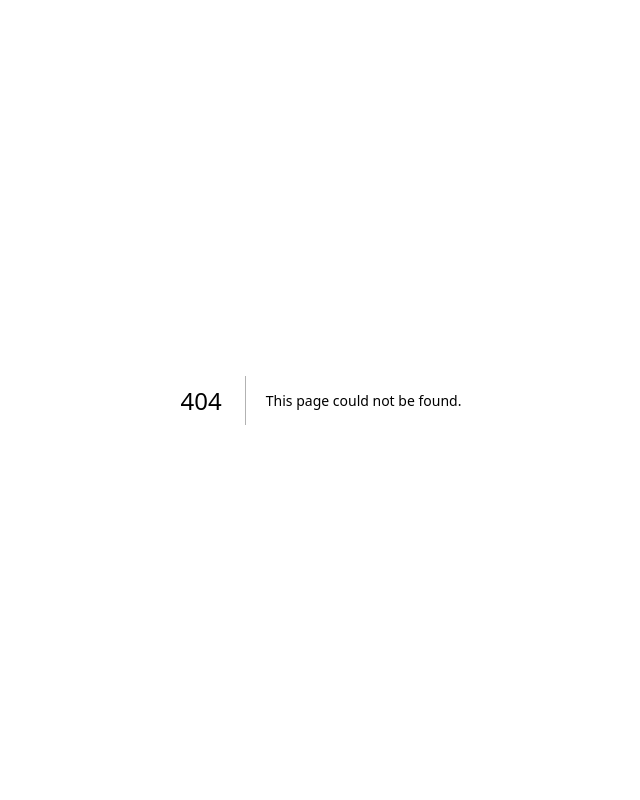
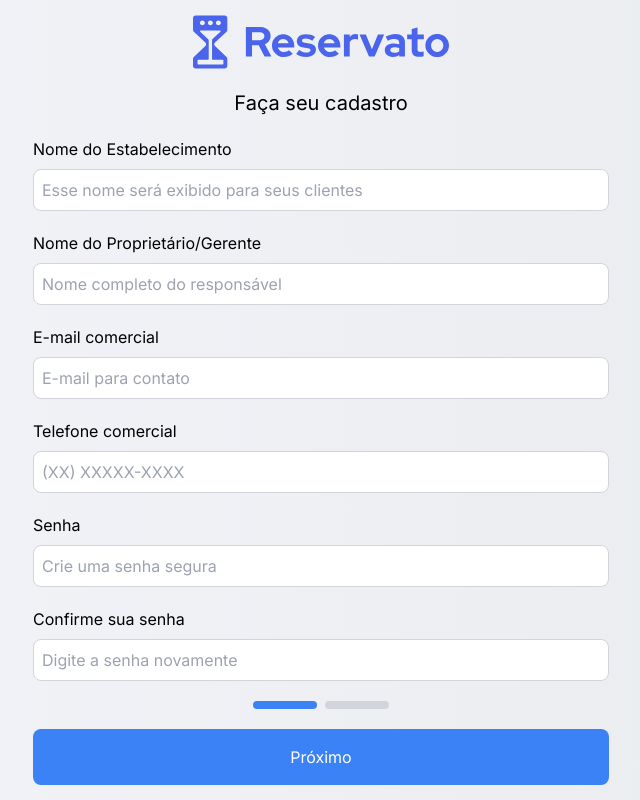
Before and after one commit to igorroc/reservato-app, a Next.js app: page /para-empresas/cadastro in a window 1280 px wide. Before the commit this address had no page. Shown: the whole page, without its empty margins (319-959 px from the left). Built offline with nearby package versions, Linux system fonts and the light colour scheme.

Commit message:
feat: Cadastro empresa

```diff
--- a/src/app/cadastrar/page.tsx
+++ /dev/null
@@ -1,11 +0,0 @@
-import Link from "next/link"
-import React from "react"
-
-export default function Cadastrar() {
-	return (
-		<div className="flex flex-col min-h-screen items-center justify-center">
-			<p>Em desenvolvimento...</p>
-			<Link href="/">Voltar para o início</Link>
-		</div>
-	)
-}
--- a/src/app/page.tsx
+++ b/src/app/page.tsx
@@ -56,8 +56,8 @@ export default function Home() {
 					Quero agendar um horário
 				</Link>
 				<Link
-					href="/cadastrar"
-					className="bg-transparent text-black text-center font-bold rounded-lg p-4 w-96 mt-4 border-2 border-black hover:bg-blue-600 hover:text-white hover:border-transparent transition-all"
+					href="/para-empresas/cadastro"
+					className="bg-transparent text-black text-center font-bold rounded-lg p-4 w-96 mt-4 border-2 border-black hover:bg-blue-500 hover:text-white hover:border-transparent transition-all"
 				>
 					Quero me cadastrar
 				</Link>
--- /dev/null
+++ b/src/app/para-empresas/cadastro/page.tsx
@@ -0,0 +1,178 @@
+"use client"
+
+import Image from "next/image"
+import { FormEvent, useState } from "react"
+
+export default function Cadastro() {
+	const [step, setStep] = useState(1)
+	const nichos = ["Salão de Beleza", "Barbearia"]
+
+	function nextStep() {
+		setStep(step + 1)
+	}
+
+	function createAccount(event: FormEvent) {
+		event.preventDefault()
+		const data = new FormData(event.target as HTMLFormElement)
+		const payload = Object.fromEntries(data.entries())
+
+		console.log(payload)
+	}
+
+	// qual o tipo typescript para o evento de submit?
+	function handleSubmit(event: FormEvent) {
+		event.preventDefault()
+		if (step == 1) {
+			nextStep()
+		}
+		if (step == 2) {
+			createAccount(event)
+		}
+	}
+
+	return (
+		<div className="flex flex-col min-h-screen items-center justify-center">
+			<Image src="/images/logo.svg" alt="Reservato" width={256} height={256} />
+
+			<h1 className="text-xl text-bold my-5">
+				{step == 1 ? "Faça seu cadastro" : "Informações da Empresa"}
+			</h1>
+
+			<form onSubmit={handleSubmit} className="w-11/12 max-w-xl flex flex-col gap-5">
+				<div className={`flex flex-col gap-5 ${step != 1 && "hidden"}`}>
+					<div className="flex flex-col w-full gap-2">
+						<label htmlFor="name">Nome do Estabelecimento</label>
+						<input
+							type="text"
+							name="name"
+							id="name"
+							className="p-2 border border-gray-300 rounded-lg hover:border-gray-400 focus:border-gray-400 focus:outline-none"
+							placeholder="Esse nome será exibido para seus clientes"
+							required={step == 1}
+						/>
+					</div>
+					<div className="flex flex-col w-full gap-2">
+						<label htmlFor="owner_name">Nome do Proprietário/Gerente</label>
+						<input
+							type="text"
+							name="owner_name"
+							id="owner_name"
+							className="p-2 border border-gray-300 rounded-lg hover:border-gray-400 focus:border-gray-400 focus:outline-none"
+							placeholder="Nome completo do responsável"
+							required={step == 1}
+						/>
+					</div>
+					<div className="flex flex-col w-full gap-2">
+						<label htmlFor="email">E-mail comercial</label>
+						<input
+							type="email"
+							name="email"
+							id="email"
+							className="p-2 border border-gray-300 rounded-lg hover:border-gray-400 focus:border-gray-400 focus:outline-none"
+							placeholder="E-mail para contato"
+							required={step == 1}
+						/>
+					</div>
+					<div className="flex flex-col w-full gap-2">
+						<label htmlFor="phone">Telefone comercial</label>
+						<input
+							type="text"
+							name="phone"
+							id="phone"
+							className="p-2 border border-gray-300 rounded-lg hover:border-gray-400 focus:border-gray-400 focus:outline-none"
+							placeholder="(XX) XXXXX-XXXX"
+							required={step == 1}
+						/>
+					</div>
+					<div className="flex flex-col w-full gap-2">
+						<label htmlFor="password">Senha</label>
+						<input
+							type="password"
+							name="password"
+							id="password"
+							className="p-2 border border-gray-300 rounded-lg hover:border-gray-400 focus:border-gray-400 focus:outline-none"
+							placeholder="Crie uma senha segura"
+							required={step == 1}
+						/>
+					</div>
+					<div className="flex flex-col w-full gap-2">
+						<label htmlFor="password_confirmation">Confirme sua senha</label>
+						<input
+							type="password"
+							name="password_confirmation"
+							id="password_confirmation"
+							className="p-2 border border-gray-300 rounded-lg hover:border-gray-400 focus:border-gray-400 focus:outline-none"
+							placeholder="Digite a senha novamente"
+							required={step == 1}
+						/>
+					</div>
+				</div>
+				<div className={`flex flex-col gap-5 ${step != 2 && "hidden"}`}>
+					<div className="flex flex-col w-full gap-2">
+						<label htmlFor="address">Endereço do Estabelecimento</label>
+						<input
+							type="text"
+							name="address"
+							id="address"
+							className="p-2 border border-gray-300 rounded-lg hover:border-gray-400 focus:border-gray-400 focus:outline-none"
+							placeholder="Rua, número, bairro, cidade"
+							required={step == 2}
+						/>
+					</div>
+					<div className="flex flex-col w-full gap-2">
+						<label htmlFor="address">Descrição do Estabelecimento</label>
+						<textarea
+							name="description"
+							id="description"
+							className="p-2 border border-gray-300 rounded-lg hover:border-gray-400 focus:border-gray-400 focus:outline-none"
+							placeholder="Conte um pouco sobre seu negócio"
+						/>
+					</div>
+					<div className="flex flex-col w-full gap-2">
+						<label htmlFor="address">Nicho de Negócio</label>
+						<select
+							name="business"
+							id="business"
+							className="p-2 border border-gray-300 rounded-lg hover:border-gray-400 focus:border-gray-400 focus:outline-none"
+							required={step == 2}
+						>
+							<option value="">Selecione um nicho</option>
+							{nichos.map((nicho) => (
+								<option value={nicho} key={nicho}>
+									{nicho}
+								</option>
+							))}
+						</select>
+					</div>
+					<div className="flex flex-col w-full gap-2">
+						<label htmlFor="logo">Logomarca do Estabelecimento</label>
+						<input
+							type="file"
+							name="logo"
+							id="logo"
+							className="p-2 border border-gray-300 rounded-lg hover:border-gray-400 focus:border-gray-400 focus:outline-none"
+							required={step == 2}
+						/>
+					</div>
+				</div>
+
+				<div className="flex gap-2 align-center justify-center">
+					<span
+						className={`block w-16 h-2 rounded-xl ${
+							step == 1 ? "bg-blue-500" : "bg-gray-300"
+						}`}
+					></span>
+					<span
+						className={`block w-16 h-2 rounded-xl ${
+							step == 2 ? "bg-blue-500" : "bg-gray-300"
+						}`}
+					></span>
+				</div>
+
+				<button className="bg-blue-500 p-4 text-white rounded-lg hover:bg-blue-600">
+					{step == 1 ? "Próximo" : "Finalizar Cadastro"}
+				</button>
+			</form>
+		</div>
+	)
+}
```
